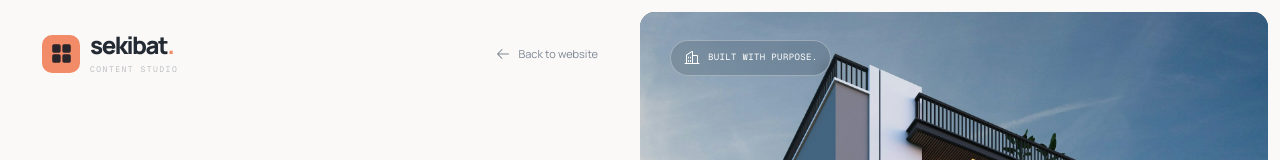
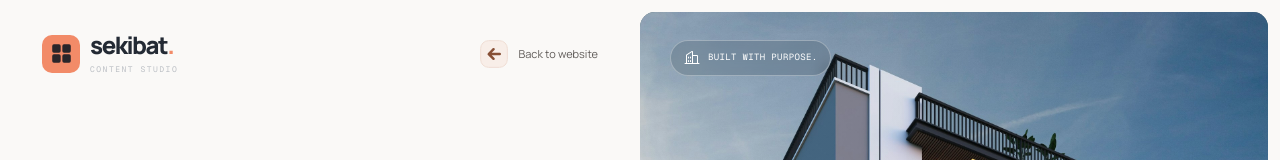
Before and after one commit to Trust-Code-System/sekibat-nig-limited, a Next.js app: page /admin/login in a window 1280 px wide. Shown: the top 160 px of the page. Built offline with nearby package versions, Linux system fonts and the light colour scheme; no server answers.

Commit message:
Polish studio arrows with branded tiles and directional motion

```diff
--- a/app/admin/layout.tsx
+++ b/app/admin/layout.tsx
@@ -2,6 +2,7 @@ import type { Metadata } from "next";
 import { Manrope, Geist_Mono } from "next/font/google";
 import "./admin.css";
 import "./studio-controls.css";
+import "./studio-arrows.css";
 const studioSans = Manrope({
   variable: "--font-studio",
   subsets: ["latin"],
--- /dev/null
+++ b/app/admin/studio-arrows.css
@@ -0,0 +1,164 @@
+/* Direction is an affordance: a sculpted arrow, a quiet tile, and a short nudge. */
+.cms-arrow {
+  --arrow-tile: #f8eee8;
+  --arrow-edge: #eedbd0;
+  --arrow-ink: #875036;
+  display: inline-block;
+  height: auto;
+  aspect-ratio: 1;
+  vertical-align: middle;
+  overflow: hidden;
+}
+.cms-arrow-tile {
+  fill: var(--arrow-tile);
+  stroke: var(--arrow-edge);
+  stroke-width: 1;
+  transition:
+    fill 180ms ease,
+    stroke 180ms ease;
+}
+.cms-arrow-shape {
+  fill: var(--arrow-ink);
+  transition: fill 180ms ease;
+}
+.cms-arrow-motion {
+  transition: transform 220ms cubic-bezier(0.22, 1, 0.36, 1);
+}
+.cms-arrow-next {
+  --arrow-x: 1.5px;
+  --arrow-y: 0px;
+}
+.cms-arrow-back {
+  --arrow-x: -1.5px;
+  --arrow-y: 0px;
+}
+.cms-arrow-external {
+  --arrow-x: 1px;
+  --arrow-y: -1px;
+}
+.cms
+  :is(button, a, [role="row"]):is(:hover, :focus-visible):not(:disabled)
+  .cms-arrow {
+  --arrow-tile: #f6d9c9;
+  --arrow-edge: #edbea5;
+  --arrow-ink: #6b351e;
+}
+.cms
+  :is(button, a, [role="row"]):is(:hover, :focus-visible):not(:disabled)
+  .cms-arrow-motion {
+  transform: translate(var(--arrow-x), var(--arrow-y));
+}
+.cms .cms-primary .cms-arrow {
+  --arrow-tile: #39281f;
+  --arrow-edge: #39281f;
+  --arrow-ink: #fff2e9;
+}
+.cms .cms-primary:is(:hover, :focus-visible):not(:disabled) .cms-arrow {
+  --arrow-tile: #513326;
+  --arrow-edge: #513326;
+  --arrow-ink: #fff7f0;
+}
+.cms-primary:has(> .cms-arrow) {
+  padding-block: 6px;
+  padding-right: 6px;
+  gap: 13px;
+}
+.cms-signin-fields .cms-primary > .cms-arrow {
+  width: 34px;
+  height: 34px;
+}
+.cms-signin-fields .cms-primary:has(> .cms-arrow) {
+  padding-right: 7px;
+}
+.cms-signin-back,
+.cms-back {
+  gap: 10px;
+  color: #625e5b;
+}
+.cms-sidebar-visit .cms-arrow {
+  --arrow-tile: #39332f;
+  --arrow-edge: #554039;
+  --arrow-ink: #f4b396;
+}
+.cms-sidebar-visit:is(:hover, :focus-visible) .cms-arrow {
+  --arrow-tile: #684636;
+  --arrow-edge: #8b5a43;
+  --arrow-ink: #ffe4d2;
+}
+.cms-row-arrow {
+  display: inline-flex;
+}
+.cms-table-row:hover .cms-row-arrow {
+  transform: none;
+}
+.cms-recent .cms-arrow {
+  width: 22px;
+  height: 22px;
+}
+.cms-table-row .cms-arrow {
+  width: 24px;
+  height: 24px;
+}
+.cms-shortcut > .cms-arrow {
+  width: 28px;
+  height: 28px;
+}
+.cms-preview-cta .cms-arrow {
+  width: 22px;
+  height: 22px;
+}
+.cms-image-field button > .cms-arrow:last-child {
+  width: 26px;
+  height: 26px;
+}
+.cms-direction-down {
+  padding: 2px;
+  box-sizing: content-box;
+  border-radius: 5px;
+  background: #f6eee9;
+  color: #96664f;
+  transition:
+    transform 180ms ease,
+    background 180ms ease;
+}
+.cms [data-state="open"] > .cms-direction-down,
+.cms [data-state="open"] > span > .cms-direction-down {
+  transform: rotate(180deg);
+  background: #f7d8c9;
+}
+.cms-primary .cms-direction-down {
+  background: #39281f17;
+  color: #5c3624;
+}
+.cms-select-scroll .cms-direction-down {
+  background: transparent;
+}
+.cms-calendar :is(.rdp-button_previous, .rdp-button_next) {
+  background: #f8eee8;
+  border-color: #eedbd0;
+  color: #875036;
+  border-radius: 8px;
+}
+@media (max-width: 760px) {
+  .cms-row-arrow > .cms-arrow {
+    width: 24px;
+    height: 24px;
+  }
+  .cms-image-field button > .cms-arrow:last-child {
+    width: 22px;
+    height: 22px;
+  }
+}
+@media (prefers-reduced-motion: reduce) {
+  .cms-arrow-tile,
+  .cms-arrow-shape,
+  .cms-arrow-motion,
+  .cms-direction-down {
+    transition: none;
+  }
+  .cms
+    :is(button, a, [role="row"]):is(:hover, :focus-visible)
+    .cms-arrow-motion {
+    transform: none;
+  }
+}
--- a/components/admin/StudioUI.tsx
+++ b/components/admin/StudioUI.tsx
@@ -8,9 +8,6 @@ import {
   ToolboxIcon,
   ImagesIcon,
   MagnifyingGlassIcon,
-  ArrowUpRightIcon,
-  ArrowRightIcon,
-  ArrowLeftIcon,
   PlusIcon,
   XIcon,
   SignOutIcon,
@@ -46,9 +43,6 @@ const icons = {
   services: ToolboxIcon,
   media: ImagesIcon,
   search: MagnifyingGlassIcon,
-  external: ArrowUpRightIcon,
-  next: ArrowRightIcon,
-  back: ArrowLeftIcon,
   plus: PlusIcon,
   close: XIcon,
   logout: SignOutIcon,
@@ -75,9 +69,62 @@ const icons = {
   left: CaretLeftIcon,
   right: CaretRightIcon,
 };
+const arrowAngles = { next: 0, back: 180, external: -45 };
+
+function StudioArrow({
+  direction,
+  size,
+}: {
+  direction: keyof typeof arrowAngles;
+  size: number;
+}) {
+  return (
+    <svg
+      width={Math.max(28, size + 8)}
+      height={Math.max(28, size + 8)}
+      viewBox="0 0 32 32"
+      className={`cms-arrow cms-arrow-${direction}`}
+      aria-hidden="true"
+      focusable="false"
+    >
+      <rect
+        className="cms-arrow-tile"
+        x="0.75"
+        y="0.75"
+        width="30.5"
+        height="30.5"
+        rx="9"
+      />
+      <g className="cms-arrow-motion">
+        <g transform={`translate(4 4) rotate(${arrowAngles[direction]} 12 12)`}>
+          <path
+            className="cms-arrow-shape"
+            d="M13.5 5.5a1.4 1.4 0 0 0-2 2l3.1 3.1H5.4a1.4 1.4 0 0 0 0 2.8h9.2l-3.1 3.1a1.4 1.4 0 0 0 2 2l5.5-5.5a1.4 1.4 0 0 0 0-2Z"
+          />
+        </g>
+      </g>
+    </svg>
+  );
+}
 export function Icon({ name, size = 20 }: { name: string; size?: number }) {
+  if (name in arrowAngles)
+    return (
+      <StudioArrow direction={name as keyof typeof arrowAngles} size={size} />
+    );
   const Component = icons[name as keyof typeof icons] || SquaresFourIcon;
-  return <Component size={size} weight="regular" aria-hidden="true" />;
+  const directional = ["down", "left", "right", "logout", "upload"].includes(
+    name,
+  );
+  return (
+    <Component
+      size={size}
+      weight={directional ? "bold" : "regular"}
+      className={
+        directional ? `cms-direction-icon cms-direction-${name}` : undefined
+      }
+      aria-hidden="true"
+    />
+  );
 }
 export function StudioBrand({ compact = false }: { compact?: boolean }) {
   return (
```
